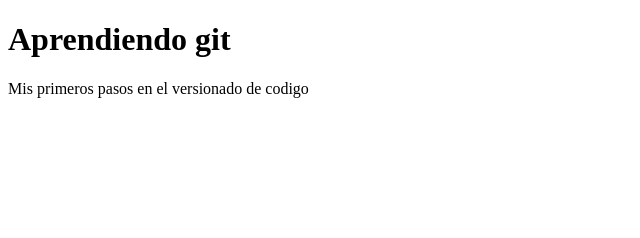
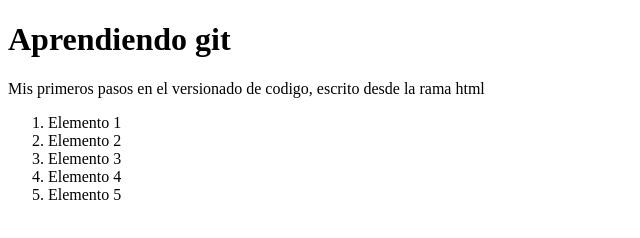
Before and after one commit to Dannis-es/primer-git, a plain HTML site: page index.html in a window 1280 px wide. Shown: the whole page, without its empty margins (0-640 px from the left). Drawn offline with Linux system fonts and the light colour scheme.

Commit message:
Agregando index.js al index.html

```diff
--- a/index.html
+++ b/index.html
@@ -8,6 +8,16 @@
 </head>
 <body>
     <h1>Aprendiendo git</h1>
-    <p>Mis primeros pasos en el versionado de codigo</p>
+    <p>Mis primeros pasos en el versionado de
+        codigo, escrito desde la rama html</p>
+    <ol>
+        <li>Elemento 1</li>
+        <li>Elemento 2</li>
+        <li>Elemento 3</li>
+        <li>Elemento 4</li>
+        <li>Elemento 5</li>
+    </ol>
+
+    <script src="index.js"></script>
 </body>
 </html>
```
